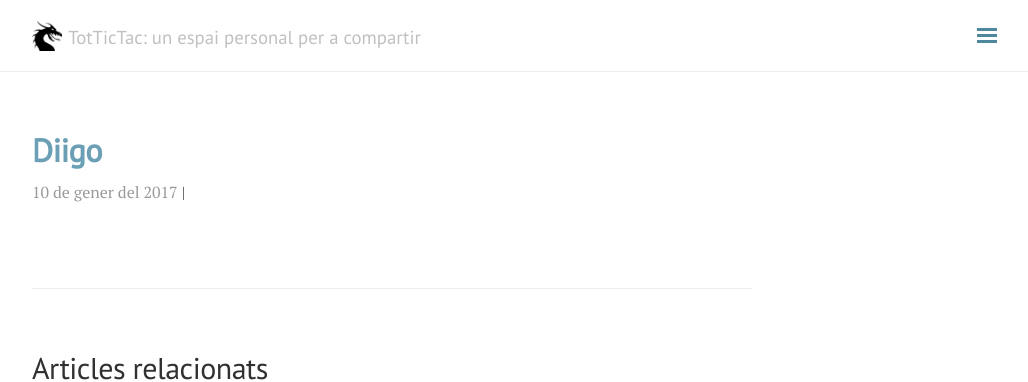
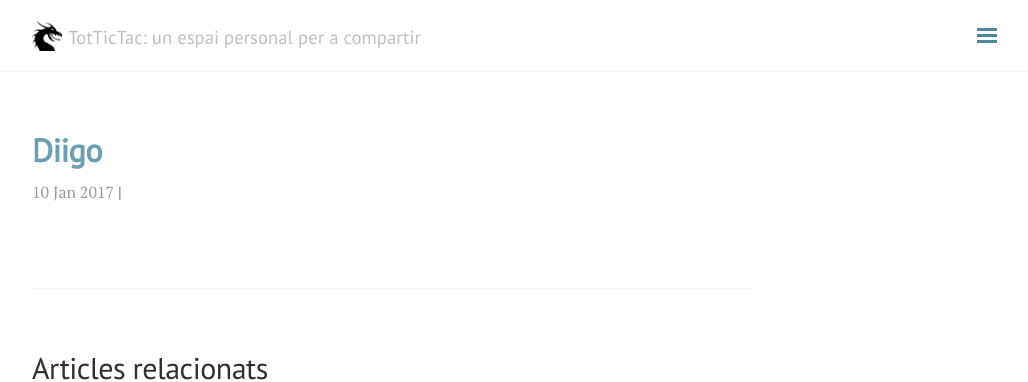
Before and after one commit to sasogu/sasogu.github.io, a Jekyll site: the page built from _links/03_diigo.md, in a window 1280 px wide. Shown: the top 382 px of the page, without its empty margins (248-1276 px from the left). Built offline with Jekyll 4.4.1, drawn with Linux system fonts in a browser that asks for light colours; nearby versions of some CDN libraries; comment, search, counter and statistics services are not loaded; some of the changed lines change nothing that is shown.

Commit message:
canvi data

```diff
--- a/_config.yml
+++ b/_config.yml
@@ -20,7 +20,7 @@
 paginate_path: '/page:num'
 permalink: pretty
 
-version: 0.6
+version: 1.0
 
 # About/contact
 author:
@@ -48,7 +48,7 @@
   Qui sóc:
     - '/about/'
   Github Project:
-    - 'https://github.com/sasogu/tottictac'
+    - 'https://github.com/sasogu/sasogu.github.io.git'
 
 # Where are tags and categories displayed
 tag_page: '/blog/tags/'
--- a/_layouts/post.html
+++ b/_layouts/post.html
@@ -4,8 +4,8 @@
 
 <div class="post">
   <h1 class="post-title">{{ page.title }}</h1>
-  <!--   <span class="post-date">{{ page.date | date_to_string }}</span> -->
-<span class="post-date">{{ page.date | date_es }}</span>
+  <span class="post-date">{{ page.date | date_to_string }}</span>
+  <!-- <span class="post-date">{{ page.date | date_es }}</span>-->
   {% if page.tags %} |
   {% for tag in page.tags %}
     <a href="{{ site.baseurl }}{{ site.tag_page }}#{{ tag | slugify }}" class="post-tag">{{ tag }}</a>
```
